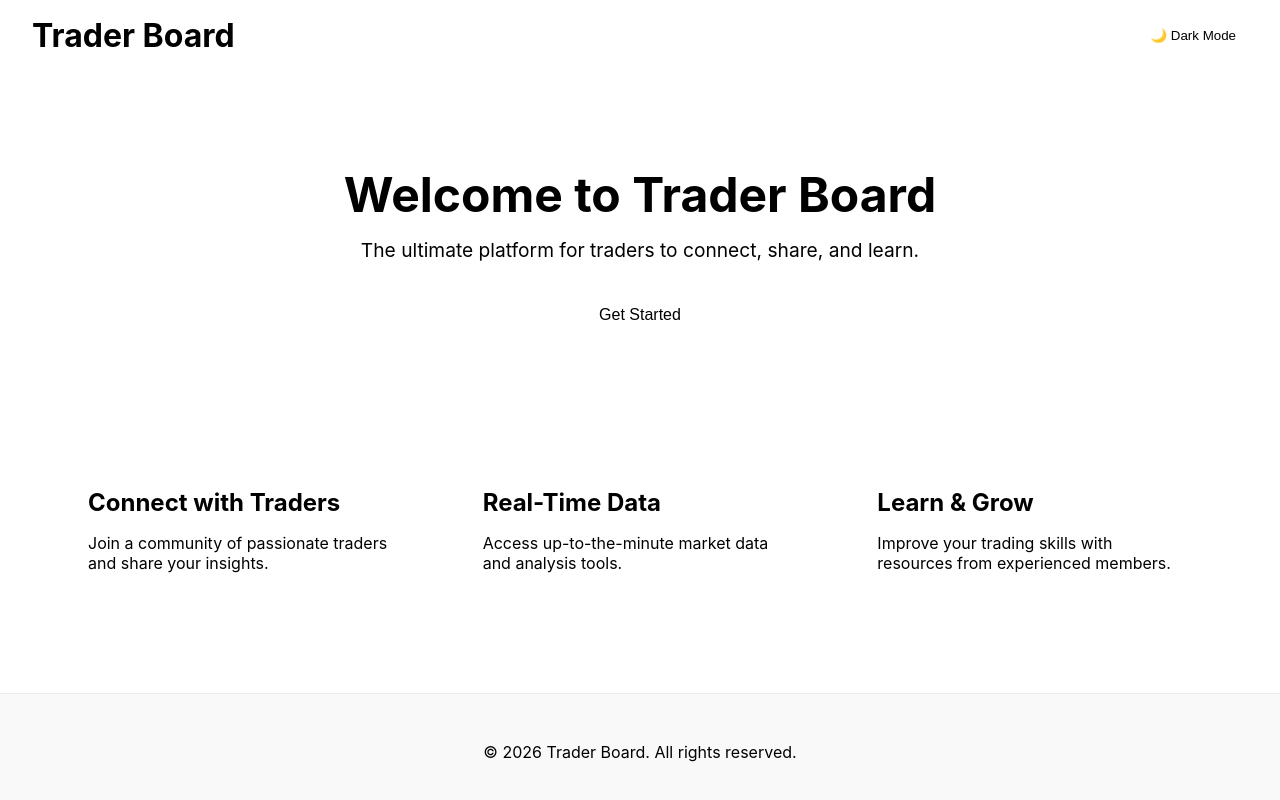
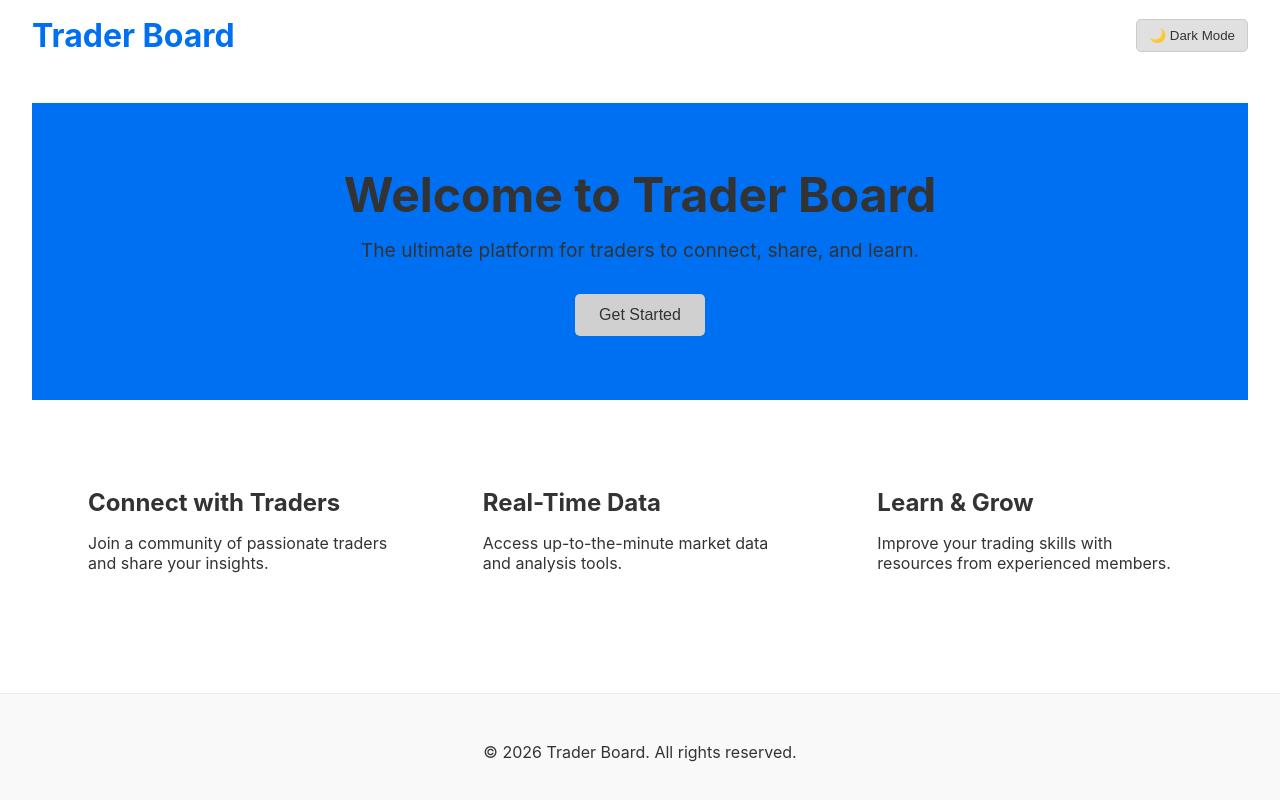
Before and after one commit to xenirio/trader-board, a Next.js app: page / in a window 1280 px wide. Shown: the top 800 px of the page. Built offline with nearby package versions, Linux system fonts and the light colour scheme.

Commit message:
feat: Add global theme variables

```diff
--- a/app/styles/themes.module.css
+++ b/app/styles/themes.module.css
@@ -1,33 +1,23 @@
 
-:root {
-  /* Light Theme */
-  --background-color-light: #ffffff;
-  --text-color-light: #333333;
-  --primary-color-light: #0070f3;
-  --secondary-background-color-light: #f0f2f5;
-  --border-color-light: #e0e0e0;
+/* app/styles/themes.module.css */
+:global(.theme-light) {
+  --background-color: #ffffff;
+  --text-color: #333333;
+  --primary-color: #0070f3;
+  --secondary-background: #f0f2f5;
+  --button-background: #e0e0e0;
+  --button-hover-background: #d0d0d0;
+  --button-text-color: #333333;
+  --button-border-color: #cccccc;
 }
 
-.theme-dark {
-  /* Dark Theme */
-  --background-color: #1a202c;
-  --text-color: #e2e8f0;
-  --primary-color: #63b3ed;
-  --secondary-background-color: #2d3748;
-  --border-color: #4a5568;
+:global(.theme-dark) {
+  --background-color: #1a1a1a;
+  --text-color: #f0f0f0;
+  --primary-color: #90caf9;
+  --secondary-background: #2c2c2c;
+  --button-background: #3c3c3c;
+  --button-hover-background: #4c4c4c;
+  --button-text-color: #f0f0f0;
+  --button-border-color: #444444;
 }
-
-.theme-light {
-  /* Light Theme */
-  --background-color: var(--background-color-light);
-  --text-color: var(--text-color-light);
-  --primary-color: var(--primary-color-light);
-  --secondary-background-color: var(--secondary-background-color-light);
-  --border-color: var(--border-color-light);
-}
-
-body {
-  background-color: var(--background-color);
-  color: var(--text-color);
-  transition: background-color 0.3s ease, color 0.3s ease;
-}
```
